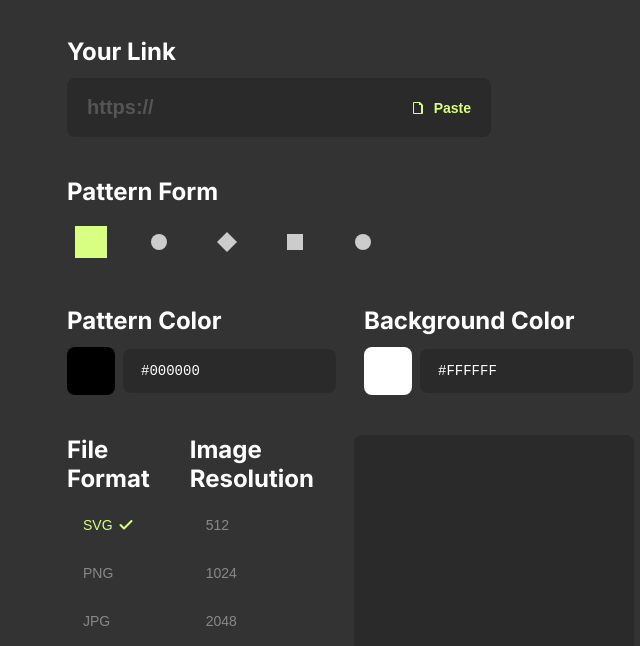
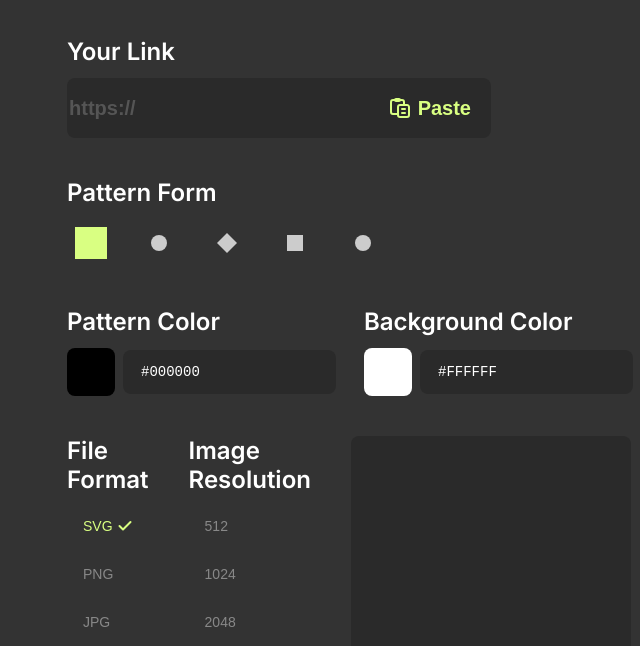
Before and after one commit to pavellenkevich/qr, a plain HTML site: page index.html in a window 1280 px wide. Shown: the part 151-797 px from the top of the page, without its empty margins (361-1001 px from the left). Drawn offline with nearby package versions, Linux system fonts and the light colour scheme.

Commit message:
авыф

```diff
--- a/index.html
+++ b/index.html
@@ -27,9 +27,7 @@
         <div class="input-wrapper">
           <input id="data" class="input" type="text" placeholder="https://" autocomplete="off" />
           <button class="paste-btn" id="pasteBtn" type="button">
-            <svg width="16" height="16" viewBox="0 0 16 16" fill="none" xmlns="http://www.w3.org/2000/svg">
-              <path d="M4 2C3.44772 2 3 2.44772 3 3V13C3 13.5523 3.44772 14 4 14H12C12.5523 14 13 13.5523 13 13V5.41421C13 5.149 12.8946 4.89464 12.7071 4.70711L10.2929 2.29289C10.1054 2.10536 9.851 2 9.58579 2H4ZM4 3H9V5H11V13H4V3Z" fill="currentColor"/>
-            </svg>
+            <img src="icons/icon_paste.svg" alt="Paste" width="20" height="20" />
             Paste
           </button>
         </div>
--- a/styles.css
+++ b/styles.css
@@ -39,7 +39,7 @@ header h1 {
 .subtitle {
   color: #ccc;
   font-size: 16px;
-  font-weight: 400;
+  font-weight: 300;
   margin: 0;
 }
 
@@ -66,7 +66,7 @@ main {
 
 .section-title {
   font-size: 24px;
-  font-weight: 700;
+  font-weight: 600;
   color: #ffffff;
   margin: 0;
 }
@@ -81,8 +81,8 @@ main {
 
 .input {
   width: 100%;
-  padding: 16px 18px;
-  padding-right: 100px;
+  height: 60px;
+  padding: 16px 0px;
   background-color: #2a2a2a;
   border: 2px solid transparent;
   border-radius: 8px;
@@ -98,7 +98,7 @@ main {
 }
 
 .input:hover, .input:focus {
-  border: 2px solid #2a2a2a;
+  border: 2px solid #555;
 }
 
 .paste-btn {
@@ -111,7 +111,7 @@ main {
   background: none;
   color: #D9FF82;
   border: none;
-  font-size: 14px;
+  font-size: 20px;
   font-weight: 600;
   cursor: pointer;
   white-space: nowrap;
```
Also changed, not shown: icons/icon_paste.svg (added).
